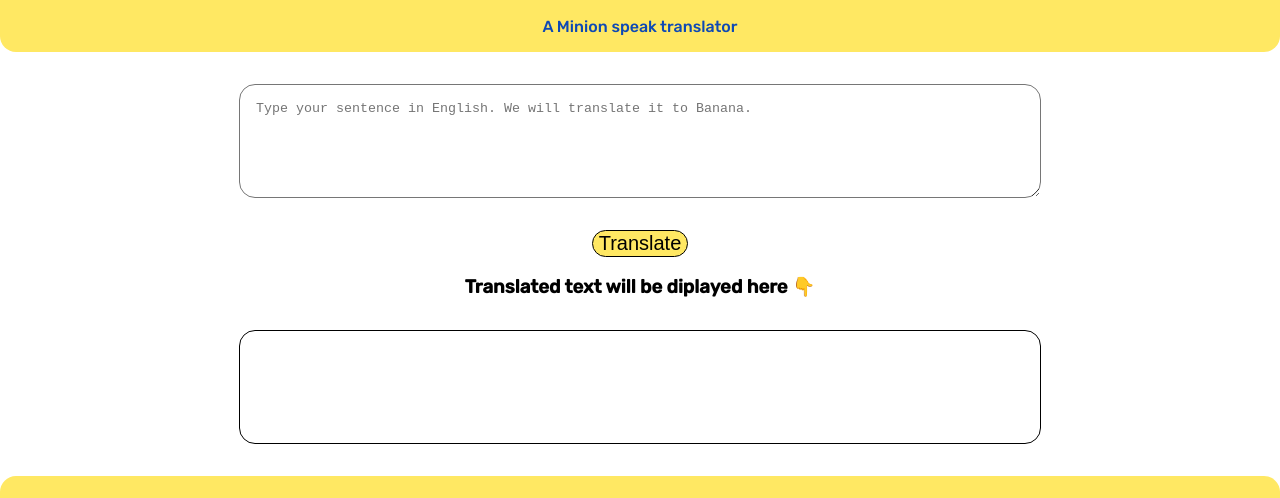
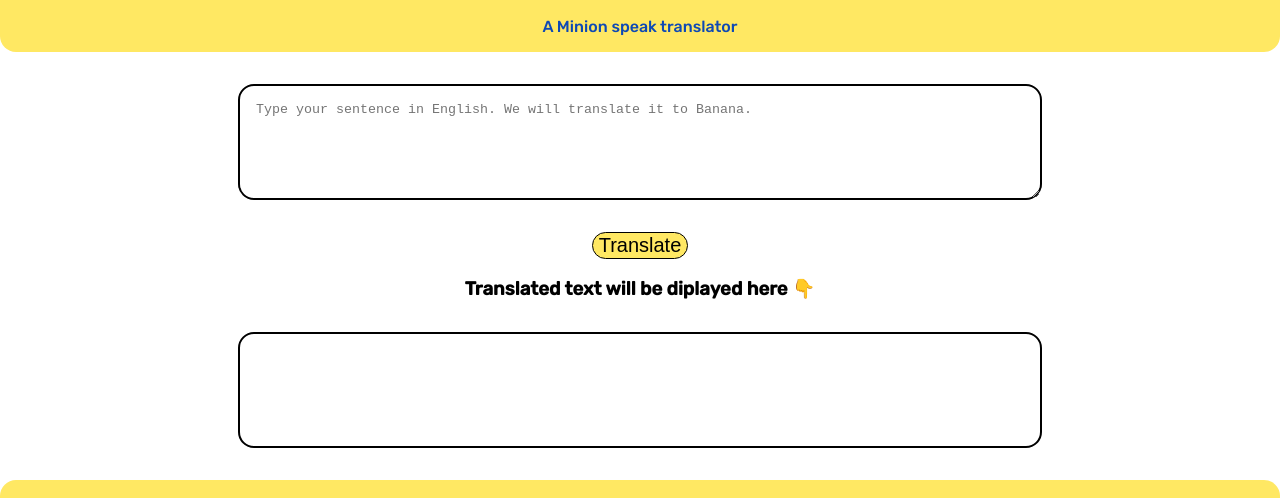
Before and after one commit to panchami6/banana-talk, a plain HTML site: page index.html in a window 1280 px wide. Shown: the part 67-565 px from the top of the page. Drawn offline with Linux system fonts and the light colour scheme.

Commit message:
added border thickness

```diff
--- a/style.css
+++ b/style.css
@@ -18,12 +18,13 @@ body{
     padding: 1rem;
     margin: 2rem auto;
     height: 10vh;
+    border: 2px solid black;
     border-radius: 1rem;
 }
 
 
 #output{
-    border: 1px solid black;
+    border: 2px solid black;
     width: 60%;
     height: 10vh;
     padding: 1rem;
```
